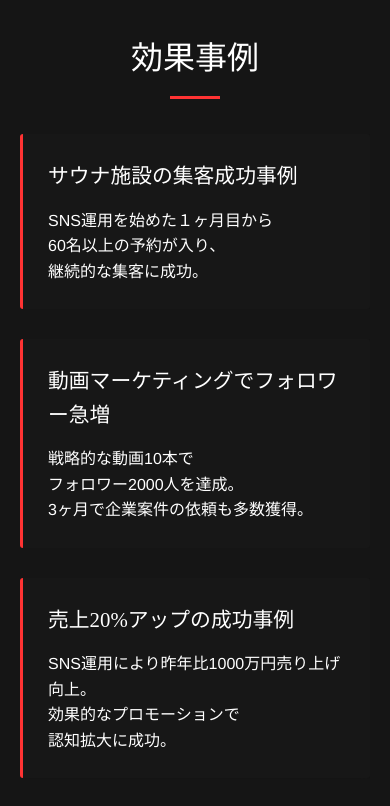
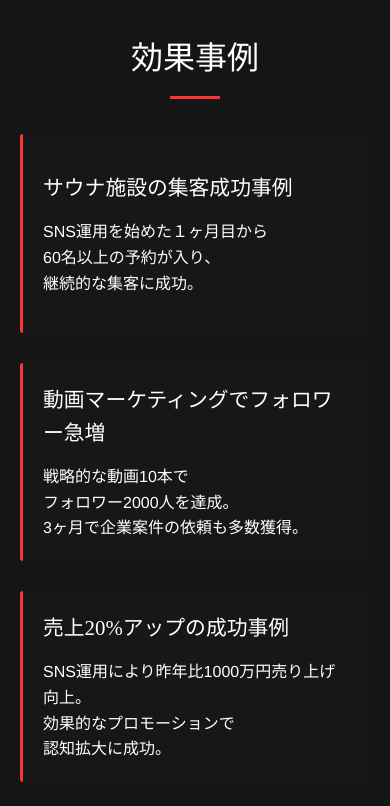
Before and after one commit to murasetakumi/gradinglife, a plain HTML site: page index.html in a window 390 px wide. Shown: the part 3220-4026 px from the top of the page. Drawn offline with Linux system fonts and the light colour scheme.

Commit message:
Update index.html

```diff
--- a/index.html
+++ b/index.html
@@ -1,4 +1,4 @@
- <!DOCTYPE html>
+<!DOCTYPE html>
 <html lang="ja">
 <head>
     <meta charset="UTF-8">
@@ -329,12 +329,16 @@
             z-index: 2;
         }
 
-        /* 実績テキストエリア */
+        /* 実績テキストエリア - 2×2グリッドに変更 */
         .success-stories {
             display: grid;
-            grid-template-columns: repeat(auto-fill, minmax(270px, 1fr));
+            grid-template-columns: repeat(2, 1fr); /* 2列に変更 */
+            grid-template-rows: repeat(2, 1fr); /* 2行に設定 */
             gap: 30px;
             margin-bottom: 60px;
+            max-width: 900px; /* 幅を制限して正方形に近づける */
+            margin-left: auto;
+            margin-right: auto;
         }
 
         .success-story {
@@ -344,6 +348,10 @@
             border-radius: 3px;
             transition: 0.3s ease;
             border-left: 3px solid #ff3333;
+            aspect-ratio: 1/1; /* 正方形にする */
+            display: flex;
+            flex-direction: column;
+            justify-content: center;
         }
 
         .success-story:hover {
@@ -356,6 +364,19 @@
             margin-bottom: 15px;
             font-family: 'Noto Serif JP', serif;
             font-weight: 500;
+        }
+
+        /* スマホ対応 */
+        @media (max-width: 768px) {
+            .success-stories {
+                grid-template-columns: 1fr; /* スマホでは1列に */
+                max-width: 100%;
+            }
+
+            .success-story {
+                aspect-ratio: auto; /* スマホでは固定アスペクト比を解除 */
+                padding: 20px;
+            }
         }
 
         .sub-section-title {
@@ -1005,7 +1026,7 @@
     </section>
 
     <!-- 事例セクション -->
-   <!-- 修正済み：動画ギャラリーをモーダル再生に対応 -->
+   <!-- 修正済み：効果事例を2×2の正方形グリッドに変更 -->
 <section class="case-studies" id="case-studies">
   <div class="container">
     <h2 class="section-title fade-in">効果事例</h2>
```
